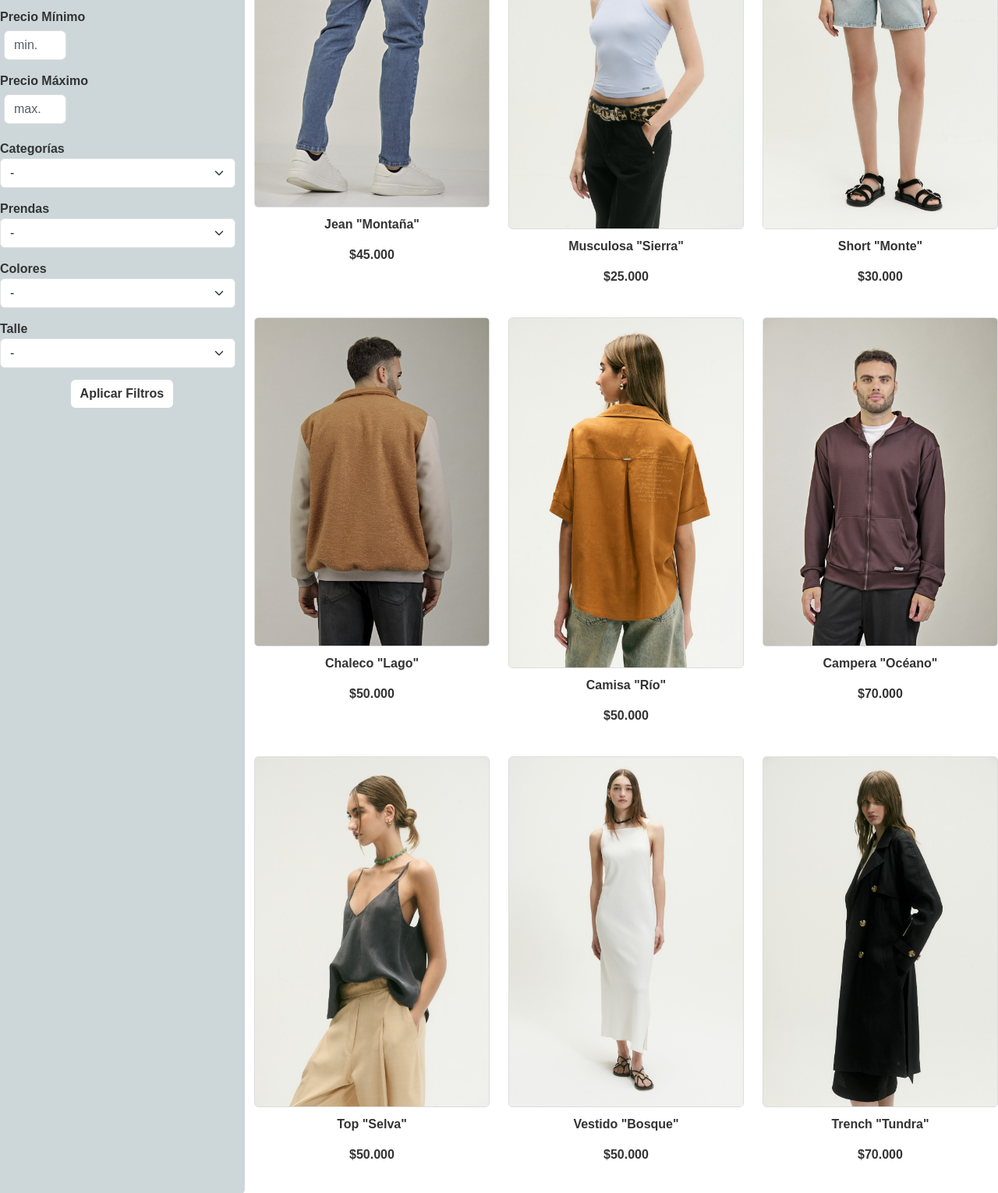
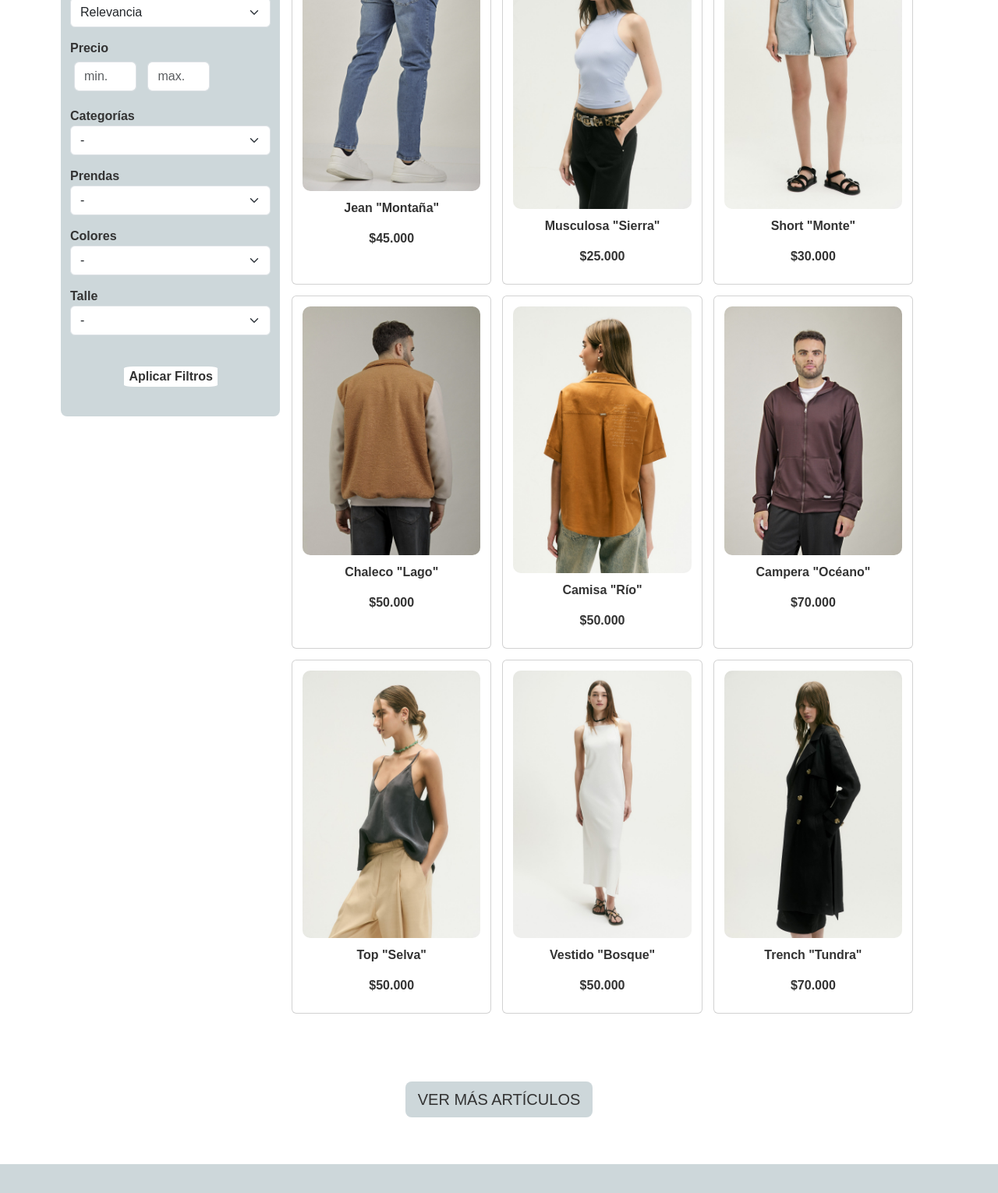
Before and after one commit to joaquinbrm/e-shop-generico, a plain HTML site: page pages/productos.html in a window 1280 px wide. Shown: the part 256-1786 px from the top of the page at 78% size. Drawn offline with nearby package versions, Linux system fonts and the light colour scheme.

Commit message:
Agregada animaciones y fix productos

```diff
--- a/pages/productos.html
+++ b/pages/productos.html
@@ -5,9 +5,9 @@
     <meta name="viewport" content="width=device-width, initial-scale=1.0">
     <link href="https://cdn.jsdelivr.net/npm/bootstrap@5.3.8/dist/css/bootstrap.min.css" rel="stylesheet" integrity="sha384-sRIl4kxILFvY47J16cr9ZwB07vP4J8+LH7qKQnuqkuIAvNWLzeN8tE5YBujZqJLB" crossorigin="anonymous">
     <link rel="stylesheet" href="../css/main.css">
+    <link href="https://unpkg.com/aos@2.3.1/dist/aos.css" rel="stylesheet">
     <title>Productos - Indumentaria's</title>
 </head>
-
 
 <body>
 
@@ -42,11 +42,12 @@
         </div>
     </header>
 
-    <main class="container-fluid">
+    <main class="container">
 
-        <section class="prods row">
+        <section class="prods">
+            <div class="row">
 
-            <aside class="sidebar col-md-3">
+                <aside class="col-lg-3 col-md-4" data-aos="fade-right">
                     <form action="/filter" method="get">
                         <h2>FILTROS</h2>
 
@@ -60,9 +61,8 @@
                         </div>
 
                         <div>
-                        <label for="min-price">Precio Mínimo</label>
+                            <label for="min-price">Precio</label>
                             <input type="number" id="min-price" name="min_price" placeholder="min." class="form-control filter-input-price">
-                        <label for="max-price">Precio Máximo</label>
                             <input type="number" id="max-price" name="max_price" placeholder="max." class="form-control filter-input-price">
                         </div>
 
@@ -91,14 +91,13 @@
                             </select>
                         </div>
 
-                    <button id="filtrador" type="submit" class="btn btn-primary">Aplicar Filtros</button>
+                        <button id="filtrador" type="submit">Aplicar Filtros</button>
                     </form>
-
                 </aside>
 
-            <div class="productos col-md-9">
+                <div class="productos col-lg-9 col-md-8">
                     <div class="row">
-                    <article class="col-md-4">
+                        <article class="card col-lg-4 col-md-6" data-aos="fade-up" data-aos-delay="0">
                             <a href="./detalle-producto.html?id=jean-montana">
                                 <img src="../assets/jean.jpg" alt="Jean femenino. Nombre: Montaña" class="img-fluid">
                                 <p>Jean "Montaña"</p>
@@ -106,7 +105,7 @@
                             </a>
                         </article>
 
-                    <article class="col-md-4">
+                        <article class="card col-lg-4 col-md-6" data-aos="fade-up" data-aos-delay="100">
                             <a href="./detalle-producto.html?id=musculosa-sierra">
                                 <img src="../assets/musculosa.jpg" alt="Musculosa femenina. Nombre: Sierra" class="img-fluid">
                                 <p>Musculosa "Sierra"</p>
@@ -114,7 +113,7 @@
                             </a>
                         </article>
 
-                    <article class="col-md-4">
+                        <article class="card col-lg-4 col-md-6" data-aos="fade-up" data-aos-delay="200">
                             <a href="./detalle-producto.html?id=short-monte">
                                 <img src="../assets/short.jpg" alt="Short femenino. Nombre: Monte" class="img-fluid">
                                 <p>Short "Monte"</p>
@@ -122,7 +121,7 @@
                             </a>
                         </article>
 
-                    <article class="col-md-4">
+                        <article class="card col-lg-4 col-md-6" data-aos="fade-up" data-aos-delay="300">
                             <a href="./detalle-producto.html?id=chaleco-lago">
                                 <img src="../assets/chaleco.jpg" alt="Chaleco masculino. Nombre: Lago" class="img-fluid">
                                 <p>Chaleco "Lago"</p>
@@ -130,7 +129,7 @@
                             </a>
                         </article>
 
-                    <article class="col-md-4">
+                        <article class="card col-lg-4 col-md-6" data-aos="fade-up" data-aos-delay="400">
                             <a href="./detalle-producto.html?id=camisa-rio">
                                 <img src="../assets/camisa.jpg" alt="Camisa femenina. Nombre: Río" class="img-fluid">
                                 <p>Camisa "Río"</p>
@@ -138,7 +137,7 @@
                             </a>
                         </article>
 
-                    <article class="col-md-4">
+                        <article class="card col-lg-4 col-md-6" data-aos="fade-up" data-aos-delay="500">
                             <a href="./detalle-producto.html?id=campera-oceano">
                                 <img src="../assets/campera.jpg" alt="Campera masculina. Nombre: Océano" class="img-fluid">
                                 <p>Campera "Océano"</p>
@@ -146,7 +145,7 @@
                             </a>
                         </article>
 
-                    <article class="col-md-4">
+                        <article class="card col-lg-4 col-md-6" data-aos="fade-up" data-aos-delay="600">
                             <a href="./detalle-producto.html?id=top-selva">
                                 <img src="../assets/top.jpg" alt="Top femenino. Nombre: Selva" class="img-fluid">
                                 <p>Top "Selva"</p>
@@ -154,7 +153,7 @@
                             </a>
                         </article>
 
-                    <article class="col-md-4">
+                        <article class="card col-lg-4 col-md-6" data-aos="fade-up" data-aos-delay="700">
                             <a href="./detalle-producto.html?id=vestido-bosque">
                                 <img src="../assets/vestido.jpg" alt="Vestido femenino. Nombre: Bosque" class="img-fluid">
                                 <p>Vestido "Bosque"</p>
@@ -162,7 +161,7 @@
                             </a>
                         </article>
 
-                    <article class="col-md-4">
+                        <article class="card col-lg-4 col-md-6" data-aos="fade-up" data-aos-delay="800">
                             <a href="./detalle-producto.html?id=trench-tundra">
                                 <img src="../assets/trench.jpg" alt="Trench femenino. Nombre: Tundra" class="img-fluid">
                                 <p>Trench "Tundra"</p>
@@ -171,9 +170,11 @@
                         </article>
                     </div>
                 </div>
+
+            </div>
         </section>
 
-        <div class="text-center">
+        <div class="text-center mb-5">
             <a href="./pages/productos.html" class="btn btn-primary btn-lg" id="ver_mas">VER MÁS ARTÍCULOS</a>
         </div>
 
@@ -181,9 +182,8 @@
 
     <!--------------------FOOTER------------------->
 
-
     <footer>
-        <div class="container-fluid">
+        <div class="container">
             <div class="row">
 
                 <div class="col-md-4">
@@ -199,10 +199,10 @@
                 <div class="col-md-4">
                     <h3>Información</h3>
                     <ul id="enlaces" class="list-unstyled">
-                        <li class="enlace"><a href="./preguntas-frecuentes.html" class="text-white">Preguntas Frecuentes</a></li>
-                        <li class="enlace"><a href="./guia-de-talles.html" class="text-white">Guía de Talles</a></li>
-                        <li class="enlace"><a href="./contacto.html" class="text-white">Contacto</a></li>
-                        <li class="enlace"><a href="./envios.html" class="text-white">Envíos</a></li>
+                        <li class="enlace"><a href="./preguntas-frecuentes.html">Preguntas Frecuentes</a></li>
+                        <li class="enlace"><a href="./guia-de-talles.html">Guía de Talles</a></li>
+                        <li class="enlace"><a href="./contacto.html">Contacto</a></li>
+                        <li class="enlace"><a href="./envios.html">Envíos</a></li>
                     </ul>
                 </div>
 
@@ -223,6 +223,14 @@
     </footer>
 
     <script src="https://cdn.jsdelivr.net/npm/bootstrap@5.3.8/dist/js/bootstrap.bundle.min.js" integrity="sha384-FKyoEForCGlyvwx9Hj09JcYn3nv7wiPVlz7YYwJrWVcXK/BmnVDxM+D2scQbITxI" crossorigin="anonymous"></script>
+    <!-- AOS -->
+    <script src="https://unpkg.com/aos@2.3.1/dist/aos.js"></script>
+    <script>
+        AOS.init({
+            duration: 800,
+            once: true
+        });
+    </script>
 </body>
 
 </html>
--- a/scss/main.scss
+++ b/scss/main.scss
@@ -162,7 +162,7 @@ main {
 
 // PRODUCTOS
 .prods {
-    padding: 20px 0;
+    padding: 20px;
 }
 
 aside {
@@ -171,6 +171,7 @@ aside {
     @include bordes-redondeados(8px);
     position: sticky;
     top: 10px;
+    max-height: 650px;
 
     h2 {
         font-size: 1.5em;
@@ -197,8 +198,10 @@ aside {
     color: $color-principal;
     font-weight: bolder;
     background-color: rgb(255, 255, 255);
-    margin-left: 30%;
+    margin-top: 10%;
+    margin-left: 27%;
     border: none;
+    border-radius: 10%;
 
     &:hover {
         background-color: rgba(255, 255, 255, 0.568);
@@ -206,17 +209,20 @@ aside {
 }
 
 .productos {
+    padding: 20px;
+
     article {
         @include centrar-texto;
-        margin-bottom: 30px;
+        margin: 7px;
+        padding:13px;
+        max-width: 31%;
     }
 
     img {
         @extend %imagen-responsive;
-        max-height: 450px;
+        max-height: 400px;
         object-fit: cover;
-        border: 1px solid $borde-color;
-        @include bordes-redondeados;
+        @include bordes-redondeados(10px);
     }
 
     p {
```
Also changed, not shown: index.html (+7 -3 lines), pages/contacto.html (+7 -3 lines), pages/envios.html (+6 -2 lines), pages/guia-de-talles.html (+6 -2 lines), pages/preguntas-frecuentes.html (+10 -6 lines), css/main.css, 1 other file. Lines whose indentation alone changed are shown as unchanged.
